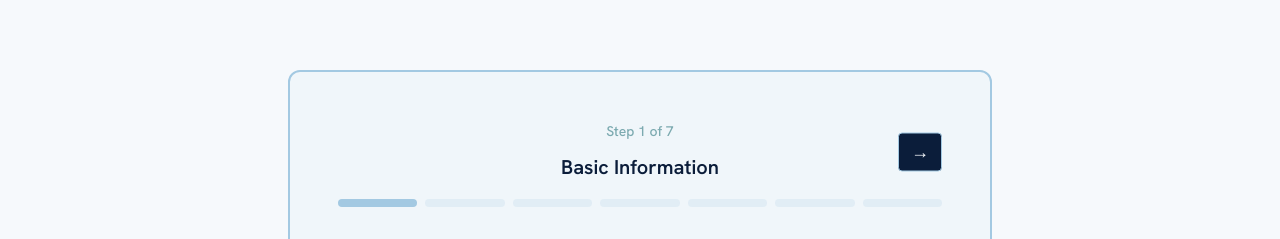
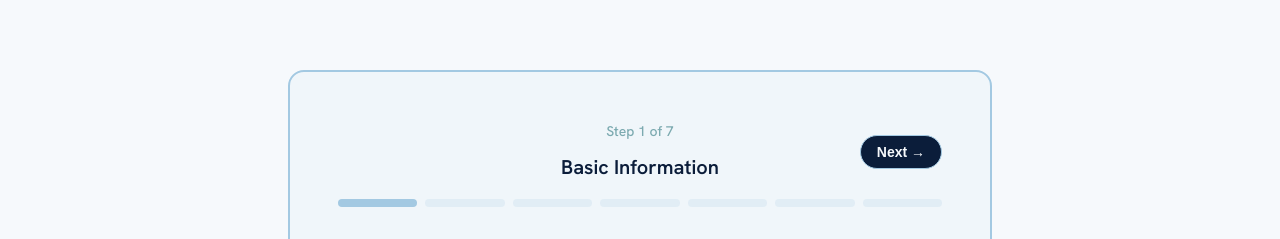
Before and after one commit to Roco41589/ghosts-worth-chasing-site, a Next.js app in the folder ghosts-redesign/: page /apply in a window 1280 px wide. Shown: the part 561-800 px from the top of the page. Built offline with nearby package versions, Linux system fonts and the light colour scheme.

Commit message:
Update page.tsx

```diff
--- a/ghosts-redesign/app/apply/page.tsx
+++ b/ghosts-redesign/app/apply/page.tsx
@@ -307,7 +307,7 @@ export default function ApplicationFormMultiStep() {
       <div style={{
         background: 'rgba(163, 201, 226, 0.08)',
         border: '2px solid var(--color-sky-blue)',
-        borderRadius: '12px',
+        borderRadius: '16px',
         padding: 'var(--space-md)',
         marginBottom: 'var(--space-lg)',
       }}>
@@ -316,7 +316,7 @@ export default function ApplicationFormMultiStep() {
           marginBottom: '16px',
           position: 'relative',
         }}>
-          {/* Back arrow - left side */}
+          {/* Back button - left side */}
           {currentStep > 1 && (
             <button
               type="button"
@@ -326,19 +326,27 @@ export default function ApplicationFormMultiStep() {
                 left: 0,
                 top: '50%',
                 transform: 'translateY(-50%)',
-                padding: '8px 12px',
-                fontSize: '18px',
-                color: 'var(--color-deep-navy)',
-                background: 'transparent',
+                padding: '8px 16px',
+                fontSize: '14px',
+                fontWeight: 500,
+                color: 'var(--color-deep-navy)',
+                background: 'white',
                 border: '1px solid var(--color-sky-blue)',
-                borderRadius: '4px',
+                borderRadius: '20px',
                 cursor: 'pointer',
                 display: 'flex',
                 alignItems: 'center',
-                gap: '4px',
+                gap: '6px',
+                transition: 'all 0.2s ease',
+              }}
+              onMouseOver={(e) => {
+                e.currentTarget.style.background = 'rgba(163, 201, 226, 0.1)'
+              }}
+              onMouseOut={(e) => {
+                e.currentTarget.style.background = 'white'
               }}
             >
-              ←
+              ← Back
             </button>
           )}
 
@@ -358,7 +366,7 @@ export default function ApplicationFormMultiStep() {
             {stepTitles[currentStep - 1]}
           </div>
 
-          {/* Next/Submit arrow - right side */}
+          {/* Next button - right side */}
           {currentStep < totalSteps && (
             <button
               type="button"
@@ -368,19 +376,27 @@ export default function ApplicationFormMultiStep() {
                 right: 0,
                 top: '50%',
                 transform: 'translateY(-50%)',
-                padding: '8px 12px',
-                fontSize: '18px',
+                padding: '8px 16px',
+                fontSize: '14px',
+                fontWeight: 600,
                 color: 'var(--color-mist-white)',
                 background: 'var(--color-deep-navy)',
                 border: '1px solid var(--color-sky-blue)',
-                borderRadius: '4px',
+                borderRadius: '20px',
                 cursor: 'pointer',
                 display: 'flex',
                 alignItems: 'center',
-                gap: '4px',
+                gap: '6px',
+                transition: 'all 0.2s ease',
+              }}
+              onMouseOver={(e) => {
+                e.currentTarget.style.opacity = '0.9'
+              }}
+              onMouseOut={(e) => {
+                e.currentTarget.style.opacity = '1'
               }}
             >
-              →
+              Next →
             </button>
           )}
         </div>
@@ -628,6 +644,7 @@ export default function ApplicationFormMultiStep() {
                   name="age"
                   value={formData.age}
                   onChange={handleChange}
+                  onBlur={handleBlur}
                   required
                   min="18"
                   max="99"
@@ -635,11 +652,20 @@ export default function ApplicationFormMultiStep() {
                     width: '100%',
                     padding: '12px',
                     fontSize: '15px',
-                    border: '1px solid var(--color-border)',
+                    border: fieldErrors.age ? '1px solid #ef4444' : '1px solid var(--color-border)',
                     borderRadius: '4px',
                     fontFamily: 'var(--font-body)',
                   }}
                 />
+                {fieldErrors.age && (
+                  <div style={{
+                    fontSize: '13px',
+                    color: '#ef4444',
+                    marginTop: '4px',
+                  }}>
+                    {fieldErrors.age}
+                  </div>
+                )}
               </div>
 
               {/* Website */}
```
